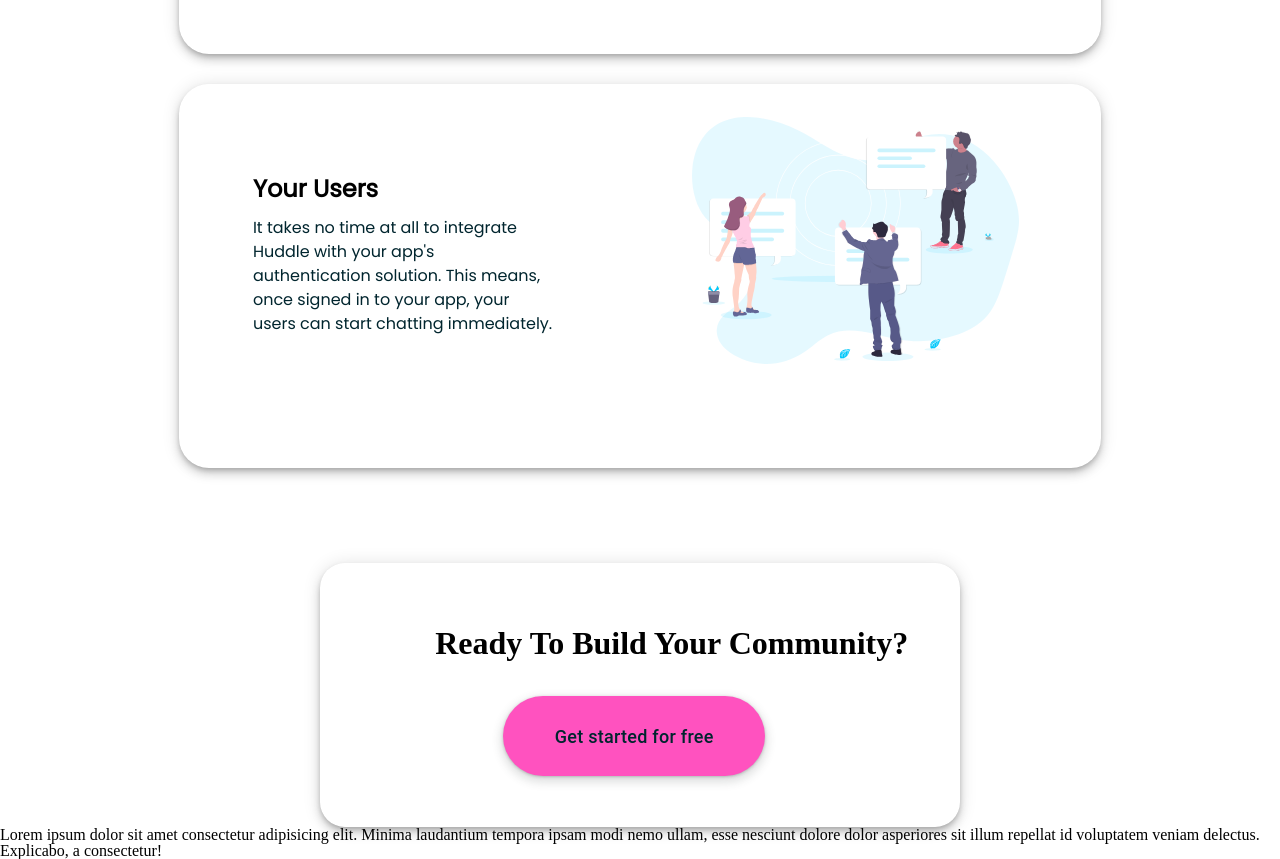
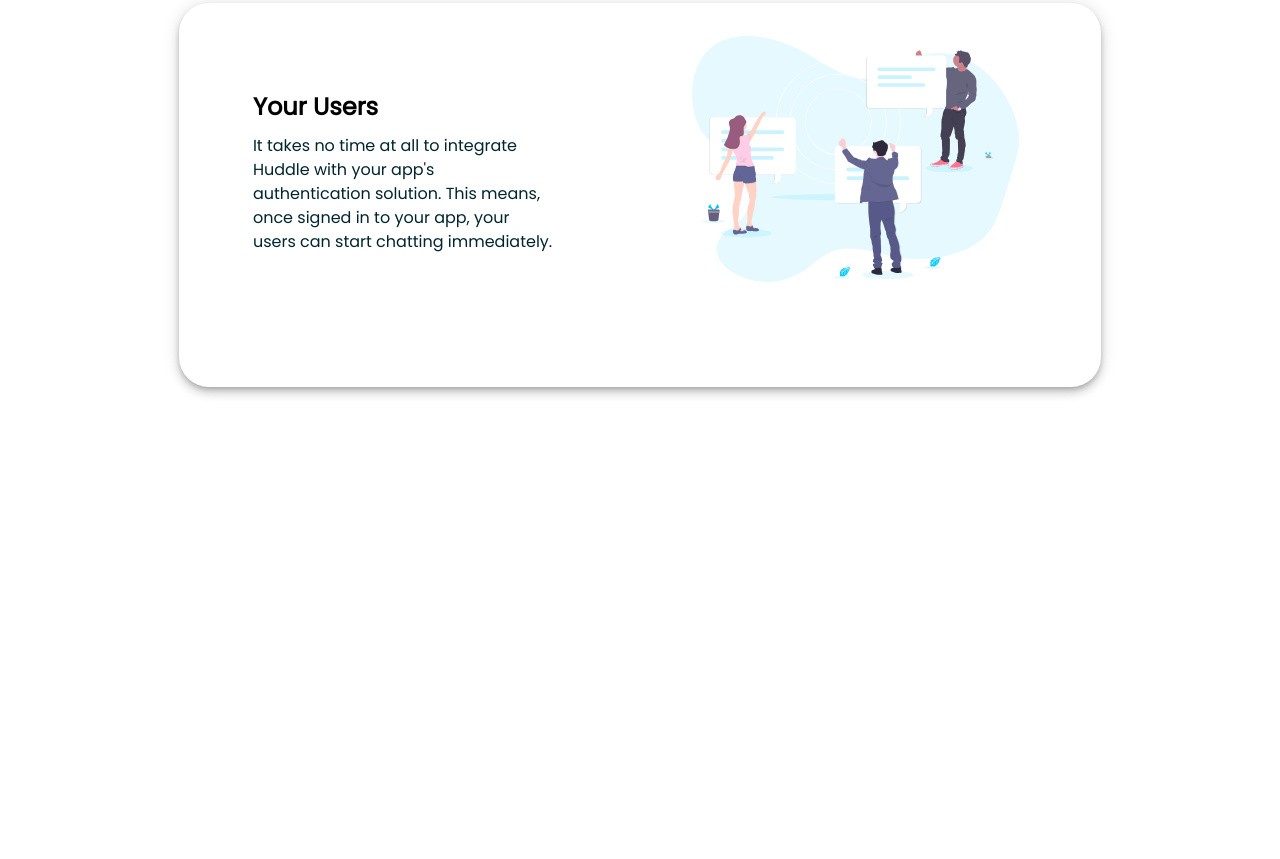
Before and after one commit to PhyoeThantKo/Huddle-frontend, a plain HTML site: page index.html in a window 1280 px wide. Shown: the part 1612-2471 px from the top of the page. After the commit the page ends 2030 px from the top, so only its background shows below. Drawn offline with Linux system fonts and the light colour scheme.

Commit message:
accessibility_issues_fixed

```diff
--- a/index.html
+++ b/index.html
@@ -113,20 +113,6 @@
     </div>
   </div>
 
-    <div id="overlap-card">
-       <div class="overlap-content">
-        <h1>
-          Ready To Build Your Community?
-        </h1>
-        <button class="button-2 cta" role="button">
-          Get started for free
-        </button>
-       </div>
-    </div>
-
-  <div id="foot">
-    Lorem ipsum dolor sit amet consectetur adipisicing elit. Minima laudantium tempora ipsam modi nemo ullam, esse nesciunt dolore dolor asperiores sit illum repellat id voluptatem veniam delectus. Explicabo, a consectetur!
-  </div>
 
 </body>
 </html>
--- a/style.css
+++ b/style.css
@@ -14,7 +14,7 @@
 #logo{
     width: 15%;
     padding-top: 3%;
-    padding-left: 5%;
+    padding-left: 6%;
 }
 
 
@@ -31,9 +31,9 @@
   display: inline-flex;
   fill: currentcolor;
   font-family: "Google Sans",Roboto,Arial,sans-serif;
-  font-size: 18px;
+  font-size: 1.1rem;
   font-weight: 500;
-  height: 48px;
+  height: 3rem;
   justify-content: center;
   letter-spacing: .25px;
   line-height: normal;
@@ -138,7 +138,7 @@
 
 #left-welcome{
   padding-top: 10%;
-  padding-left: 5%;
+  padding-left: 6%;
   width: 45%;
 }
 
@@ -158,7 +158,8 @@
 
 #right-welcome{
   width: 65%;
-  padding-left: 5%;
+  margin-right: -17%;
+
   padding-top: 5%;
 }
 
@@ -218,32 +219,3 @@
   font-size: 1rem;
   color: hsl(192, 100%, 9%);
 }
-
-
-#overlap-card{
-  width: 50%;
-  height: 33vh;
-  border-radius: 25px;
-  margin-left: auto;
-  margin-right: auto;
-  box-shadow: rgba(0, 0, 0, .2) 0 3px 5px -1px,rgba(0, 0, 0, .14) 0 6px 10px 0,rgba(0, 0, 0, .12) 0 1px 18px 0;;
-}
-
-.overlap-content{
-  padding-top: 10%;
-  padding-left: 18%;
-}
-
-.overlap-content h1{
-  font-weight: 600;
-  font-size: 2rem;
-  width: 100%;
-}
-
-.overlap-content button{
-  margin-left: 13%;
-  width: 50%;
-  height: 80px;
-  border-radius: 40px;
-  margin-top: 7%;
-}
```
